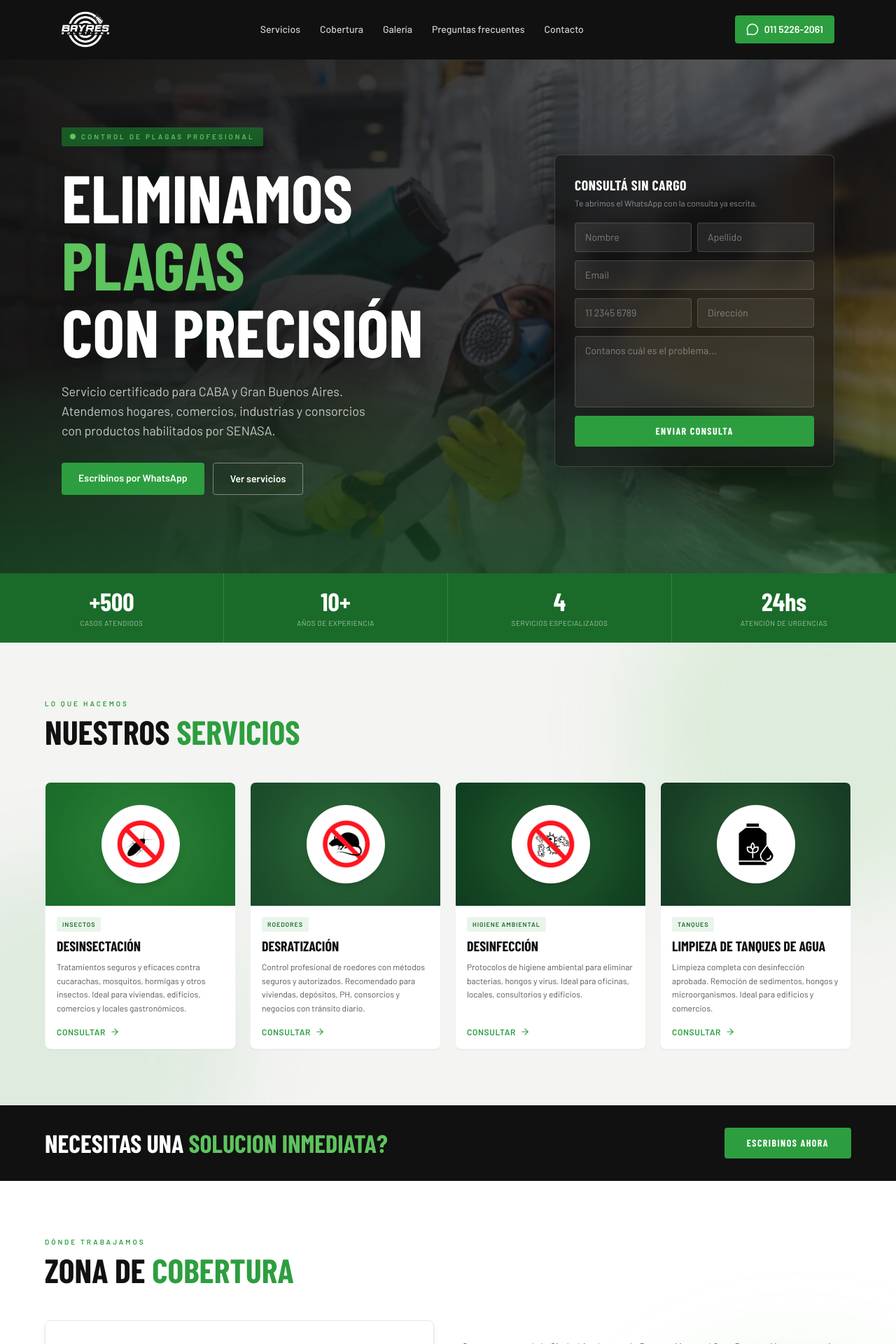
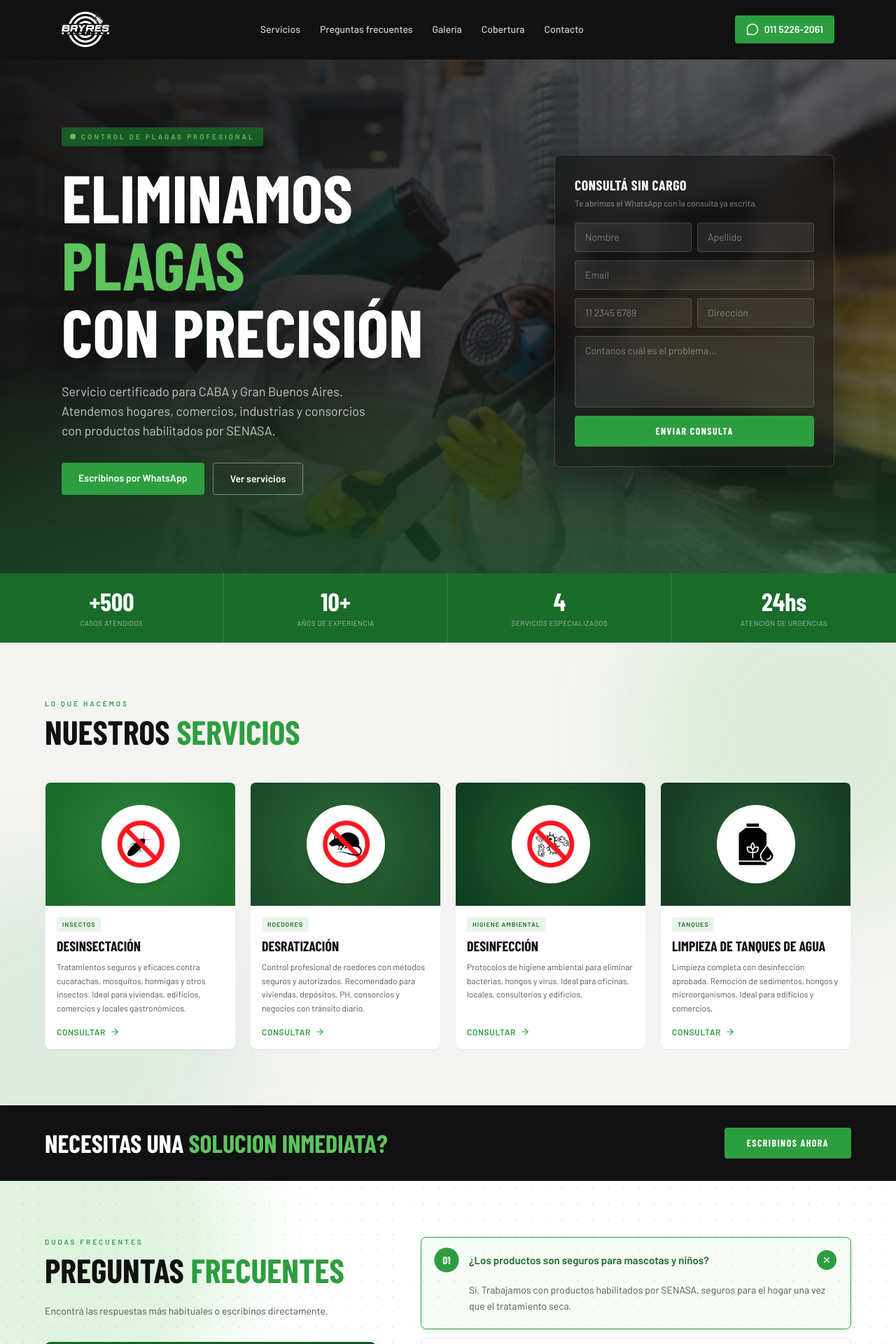
Before and after one commit to santiagofdmkt/bayres-solutions, a Next.js app: page / in a window 1280 px wide. Shown: the top 1920 px of the page at 70% size. Built offline with nearby package versions, Linux system fonts and the light colour scheme; grey boxes are pictures that could not be loaded; a web font is replaced by a local one.

Commit message:
FAQ antes de Cobertura, botón volver arriba activo, orden del menú

```diff
--- a/app/page.tsx
+++ b/app/page.tsx
@@ -8,6 +8,7 @@ import Galeria from "@/components/Galeria";
 import FAQ from "@/components/FAQ";
 import Contacto from "@/components/Contacto";
 import Footer from "@/components/Footer";
+import VolverArriba from "@/components/VolverArriba";
 
 export default function Home() {
   return (
@@ -16,12 +17,13 @@ export default function Home() {
       <Hero />
       <Servicios />
       <CtaBand />
-      <Cobertura />
+      <FAQ />
       <Clientes />
       <Galeria />
-      <FAQ />
+      <Cobertura />
       <Contacto />
       <Footer />
+      <VolverArriba />
     </main>
   );
 }
--- a/components/Navbar.tsx
+++ b/components/Navbar.tsx
@@ -9,9 +9,9 @@ import { site, waLink } from "../lib/site";
 
 const links = [
   { href: "#servicios", label: "Servicios" },
+  { href: "#faq", label: "Preguntas frecuentes" },
+  { href: "#galeria", label: "Galería" },
   { href: "#cobertura", label: "Cobertura" },
-  { href: "#galeria", label: "Galería" },
-  { href: "#faq", label: "Preguntas frecuentes" },
   { href: "#contacto", label: "Contacto" },
 ];
 
```
